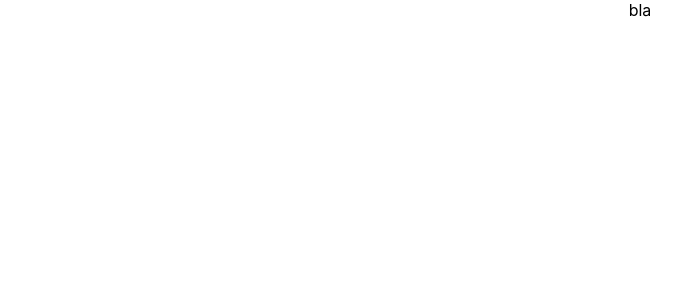
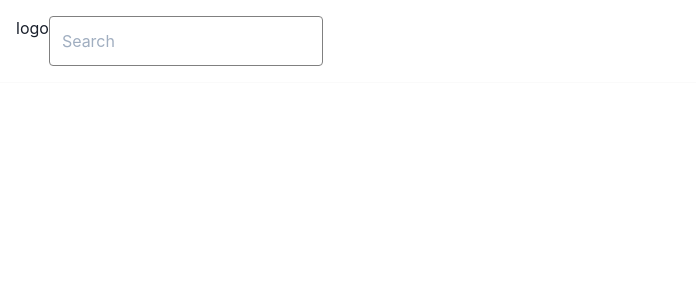
Before and after one commit to ricardoham/moviesit-app, a React (Create React App) app: page / in a window 1280 px wide. Shown: the top 300 px of the page, without its empty margins (0-696 px from the left). Built offline with nearby package versions, Linux system fonts and the light colour scheme.

Commit message:
initial components

```diff
--- /dev/null
+++ b/src/components/Header/index.tsx
@@ -0,0 +1,12 @@
+import React from 'react';
+import Search from 'components/Search';
+import { StyledHeader } from './styles';
+
+const Header = (): JSX.Element => (
+  <StyledHeader>
+    <span>logo</span>
+    <Search />
+  </StyledHeader>
+);
+
+export default Header;
--- /dev/null
+++ b/src/components/Header/styles.ts
@@ -0,0 +1,7 @@
+import styled from '@emotion/styled';
+
+export const StyledHeader = styled.header`
+  display: flex;
+  padding: 16px;
+  border-bottom: 1px solid #FAFAFA;
+`;
--- /dev/null
+++ b/src/components/Search/index.tsx
@@ -0,0 +1,6 @@
+import React from 'react';
+import { StyledSearch } from './styles';
+
+const Search = (): JSX.Element => <StyledSearch placeholder="Search" type="search" />;
+
+export default Search;
--- /dev/null
+++ b/src/components/Search/styles.ts
@@ -0,0 +1,7 @@
+import styled from '@emotion/styled';
+
+export const StyledSearch = styled.input`
+  padding: 12px;
+  border: 1px solid grey;
+  border-radius: 4px;
+`;
--- a/src/index.tsx
+++ b/src/index.tsx
@@ -1,12 +1,15 @@
 import React from 'react';
 import ReactDOM from 'react-dom';
 import './index.css';
+import { ChakraProvider } from '@chakra-ui/react';
 import App from './App';
 import reportWebVitals from './reportWebVitals';
 
 ReactDOM.render(
   <React.StrictMode>
-    <App />
+    <ChakraProvider>
+      <App />
+    </ChakraProvider>
   </React.StrictMode>,
   document.getElementById('root'),
 );
--- a/src/pages/Home.tsx
+++ b/src/pages/Home.tsx
@@ -1,5 +1,10 @@
 import React from 'react';
+import Header from 'components/Header';
 
-const Home = () => <div>bla</div>;
+const Home = (): JSX.Element => (
+  <div>
+    <Header />
+  </div>
+);
 
 export default Home;
```
Also changed, not shown: package.json (+6 -1 lines), .eslintrc.json, src/globalStyles.ts (added), 1 other file (tests, documents, lock files or other folders).
